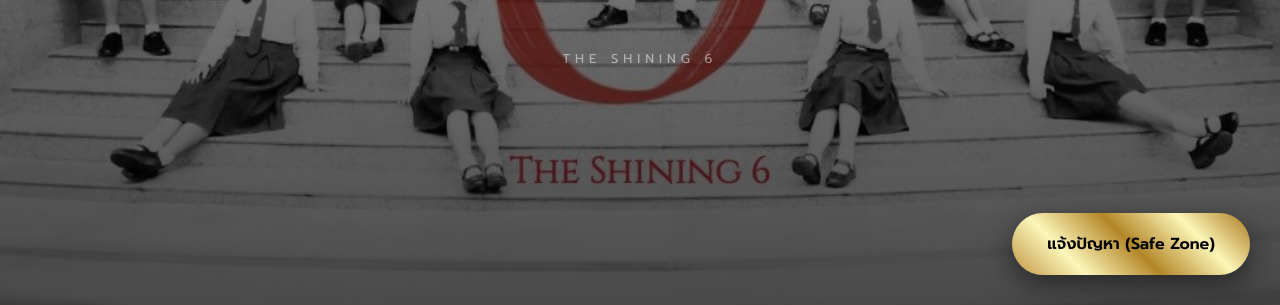
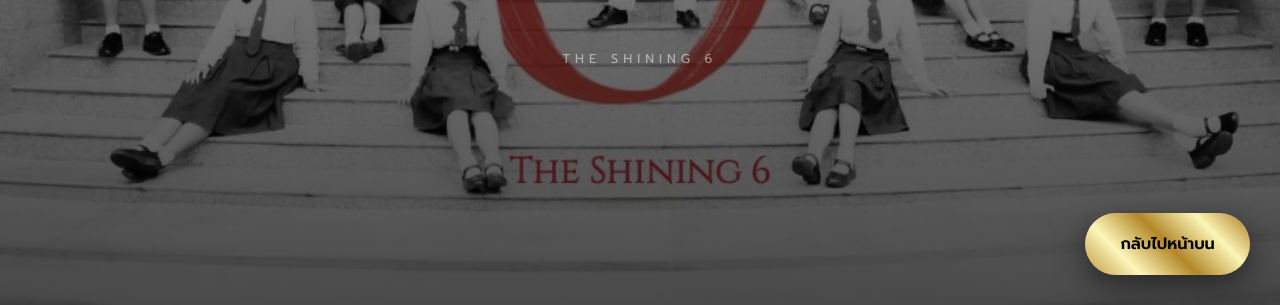
Before and after one commit to punyakornung-dev/THE-SHINING-6, a plain HTML site: page index.html in a window 1280 px wide. Shown: the part 495-800 px from the top of the page. Drawn offline with nearby package versions, Linux system fonts and the light colour scheme.

Commit message:
Update index.html

```diff
--- a/index.html
+++ b/index.html
@@ -287,7 +287,7 @@
         </a>
     </section>
 
-    <a href="#" class="safe-zone-btn">แจ้งปัญหา (Safe Zone)</a>
+    <a href="#" class="safe-zone-btn">กลับไปหน้าบน</a>
 
     <script>
         const items = document.querySelectorAll('.accordion-item');
```
